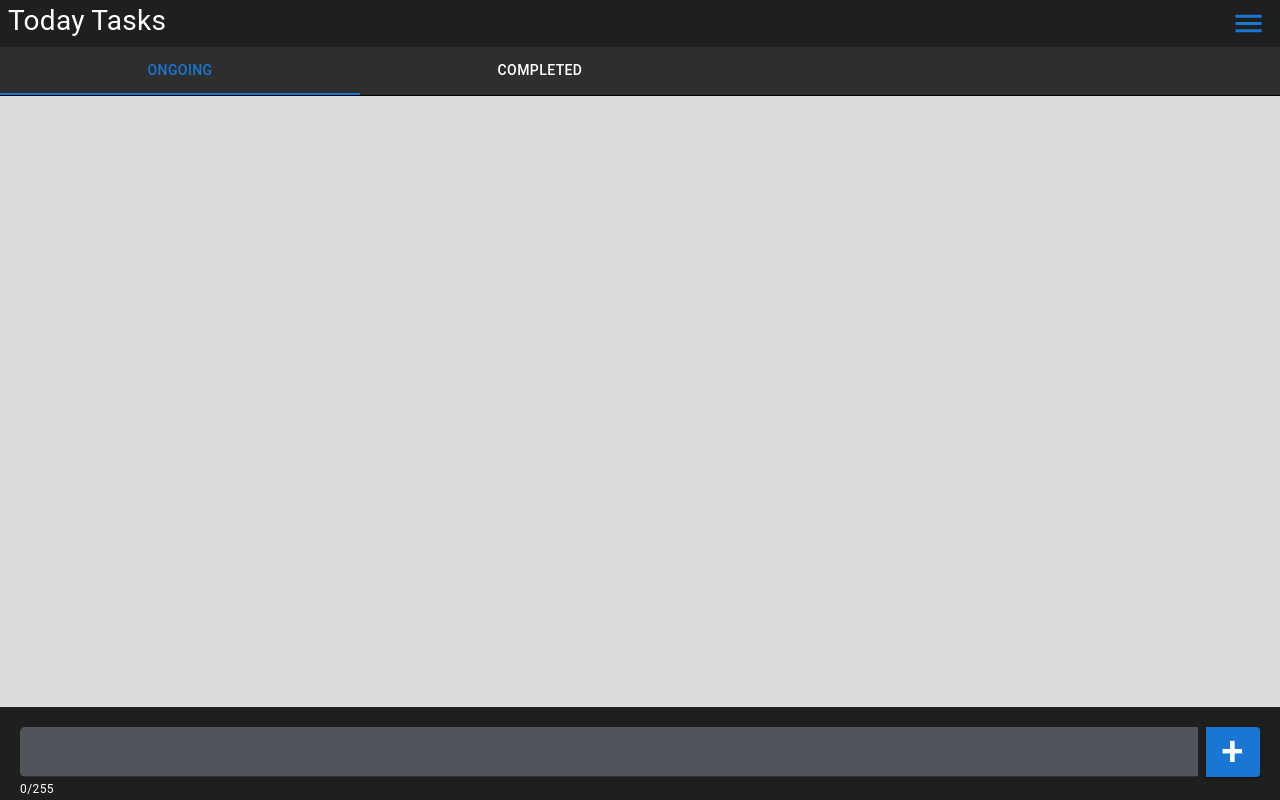
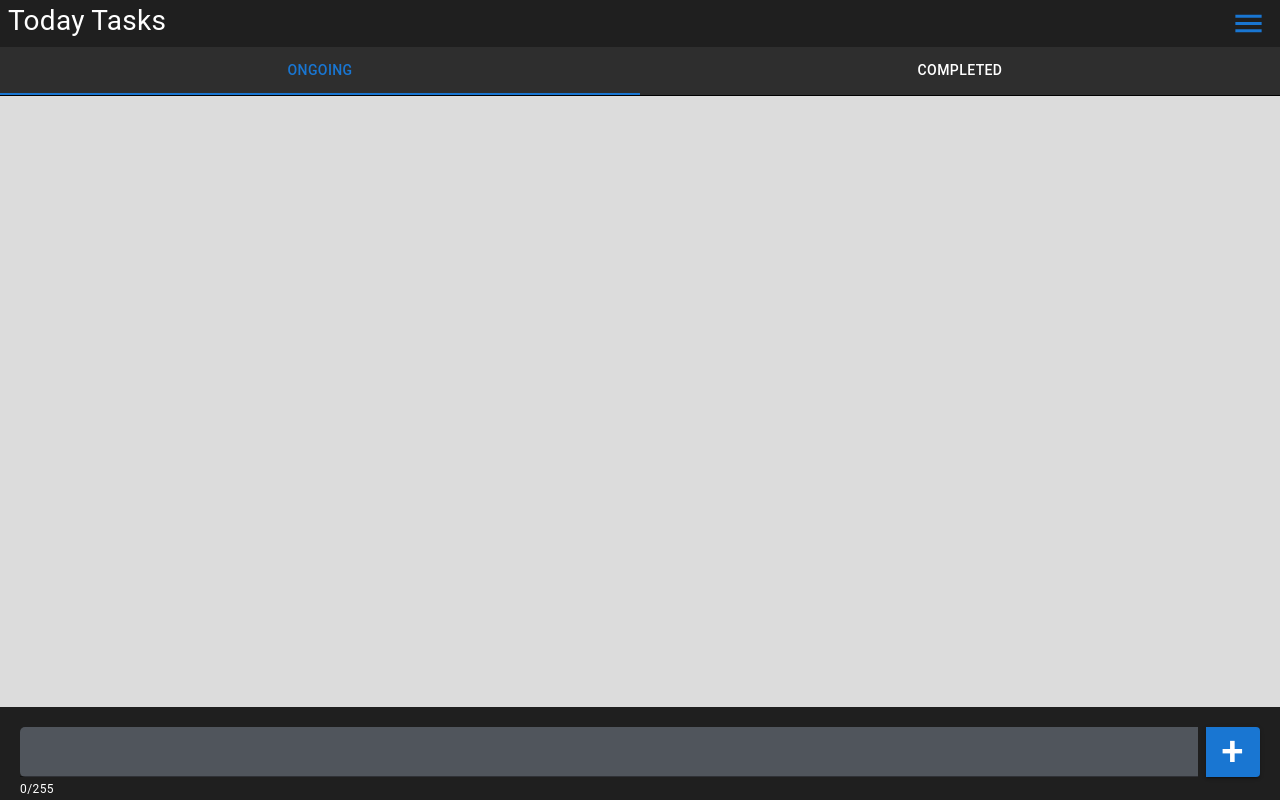
Before and after one commit to PawelKrzesinski/To-do-app, a React (Create React App) app: page / in a window 1280 px wide. Built offline with nearby package versions, Linux system fonts and the light colour scheme.

Commit message:
Fixed buttons not resizing on wider screen

```diff
--- a/src/components/todo-tabs/todo-tabs.component.js
+++ b/src/components/todo-tabs/todo-tabs.component.js
@@ -39,10 +39,10 @@ export default function TodoTabs(props) {
   }
 
   return (
-    <Box sx={{  }} >
+    <Box >
       <Tabs value={value} onChange={handleChange} sx={{ width: 1, background: '#2e2e2e' }}>
-        <Tab label="Ongoing" {...tabControl(0)} sx={{ width: '50%', color: 'white'}}></Tab>
-        <Tab label="Completed" {...tabControl(1)} sx={{ width: '50%', color: 'white'}}></Tab>
+        <Tab label="Ongoing" {...tabControl(0)} sx={{ width: '50%', maxWidth: '50%', color: 'white'}}></Tab>
+        <Tab label="Completed" {...tabControl(1)} sx={{ width: '50%', maxWidth: '50%', color: 'white'}}></Tab>
       </Tabs>
       <TabPanel value={value} index={0}>
         <Divider sx={{ background: 'black' }}></Divider>
```
